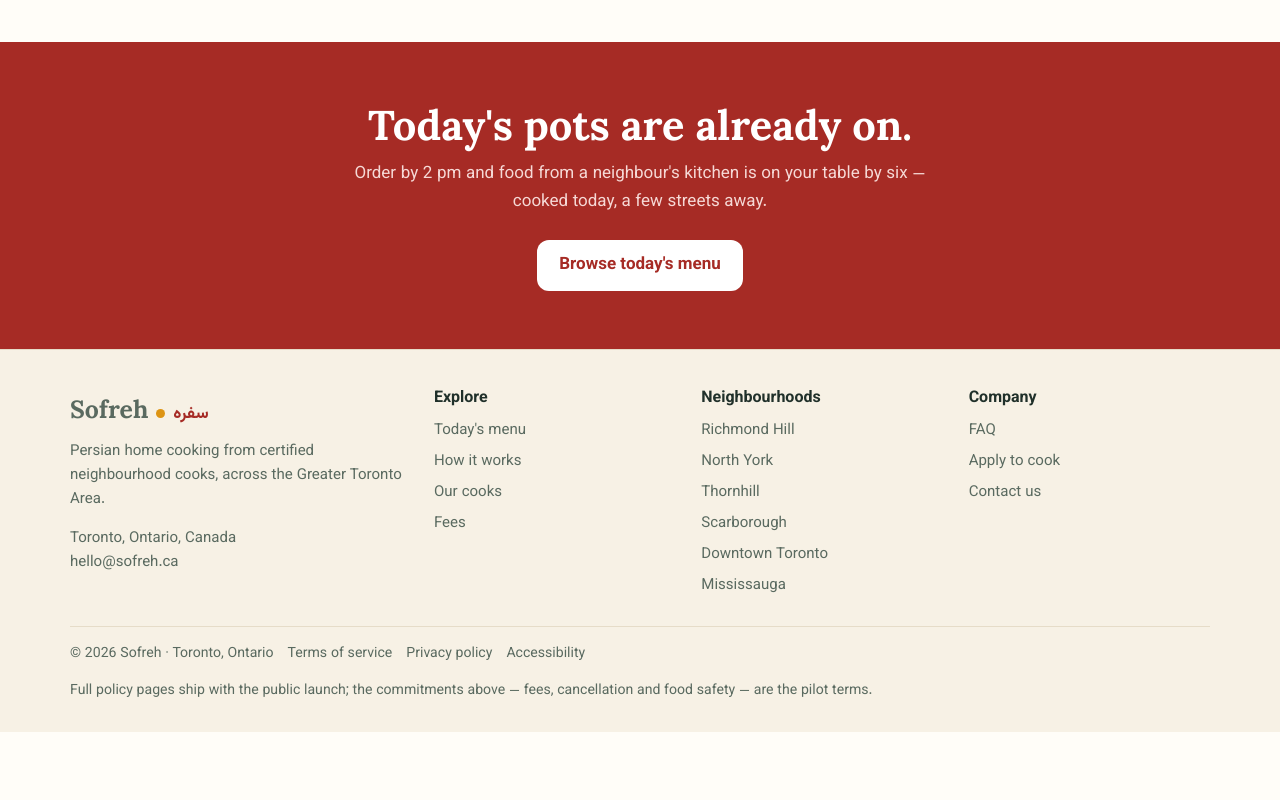
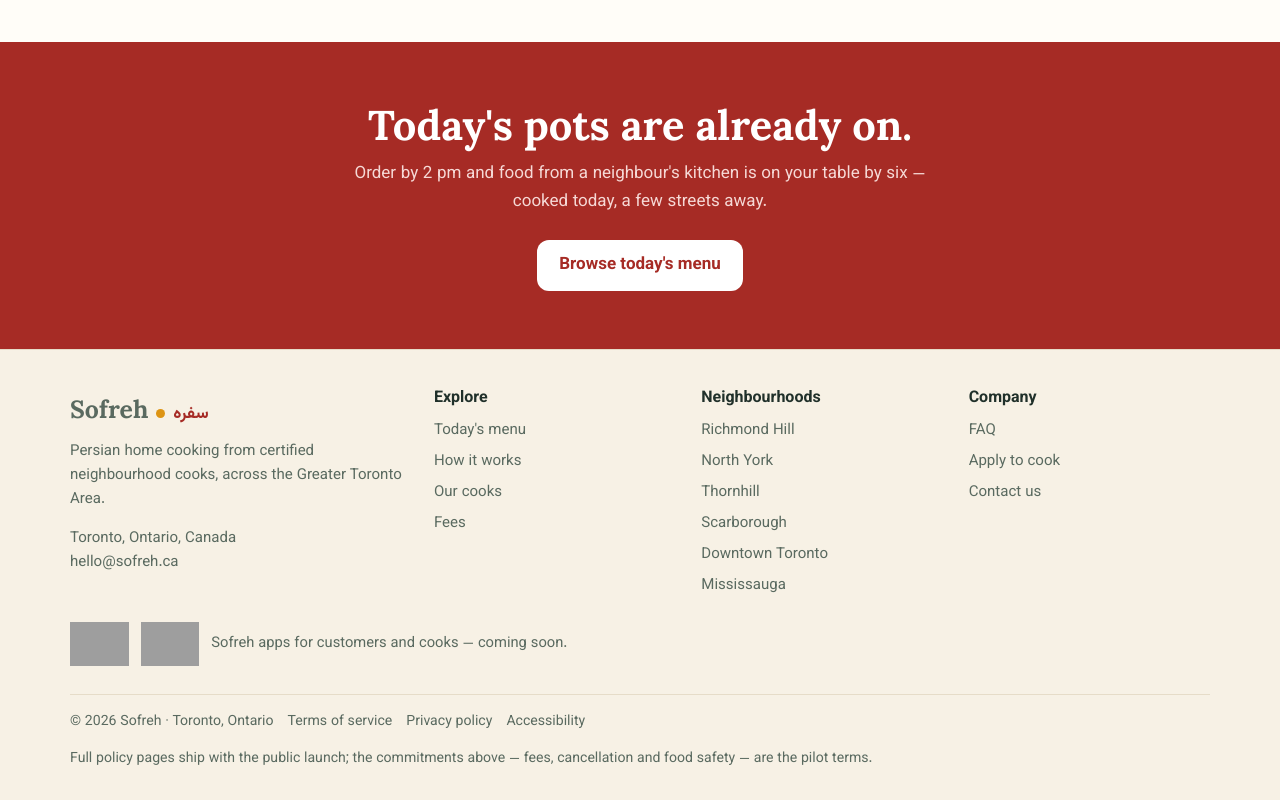
Before and after one commit to Mehrdad-KHE/sofreh-viewer, a plain HTML site: page index.html in a window 1280 px wide. Shown: the part 8087-8887 px from the top of the page. Before the commit the page ends 8819 px from the top, so only its background shows below. Drawn offline with Linux system fonts and the light colour scheme; grey boxes are pictures that could not be loaded.

Commit message:
Footer app badges, not linked yet

```diff
--- a/index.html
+++ b/index.html
@@ -698,6 +698,11 @@
         <li><a href="mailto:hello@sofreh.ca" data-i18n="foot_contact">Contact us</a></li>
       </ul></nav>
     </div>
+    <div style="display:flex;gap:12px;flex-wrap:wrap;align-items:center;margin:24px 0 4px">
+      <span><img src="https://tools.applemediaservices.com/api/badges/download-on-the-app-store/black/en-us?size=250x83" alt="Download on the App Store" style="height:44px;display:block" loading="lazy" /></span>
+      <span><img src="https://play.google.com/intl/en_us/badges/static/images/badges/en_badge_web_generic.png" alt="Get it on Google Play" style="height:44px;display:block" loading="lazy" /></span>
+      <span data-i18n="apps_soon" style="color:var(--muted);font-size:.92rem">Sofreh apps for customers and cooks — coming soon.</span>
+    </div>
     <div class="legal">
       <span>© 2026 Sofreh · Toronto, Ontario</span>
       <a href="#faq" data-i18n="legal_terms">Terms of service</a>
@@ -991,7 +996,7 @@
       about_h:"درباره سفره",
       cta_h:"قابلمه‌های امروز همین حالا روی گازند.", cta_p:"تا ساعت ۲ سفارش بده تا غذات از آشپزخانه یک همسایه، ساعت شش روی سفره‌ات باشد — امروز پخته، چند خیابان آن‌طرف‌تر.",
       cta_btn:"منوی امروز را ببین",
-      foot_about:"غذای خانگی ایرانی از آشپزهای محله دارای گواهی، در سراسر منطقه تورنتوی بزرگ.",
+      foot_about:"غذای خانگی ایرانی از آشپزهای محله دارای گواهی، در سراسر منطقه تورنتوی بزرگ.", apps_soon:"اپ‌های سفره برای مشتری و آشپز — به‌زودی.",
       foot_explore:"گشت‌وگذار", foot_hoods:"محله‌ها", foot_company:"شرکت", foot_contact:"تماس با ما",
       legal_terms:"شرایط استفاده", legal_privacy:"حریم خصوصی", legal_a11y:"دسترسی‌پذیری",
       legal_note:"صفحه‌های کامل قوانین با عرضه عمومی می‌آیند؛ تعهدهای بالا — هزینه، لغو و بهداشت غذا — شرایط پایلوت‌اند.",
```
